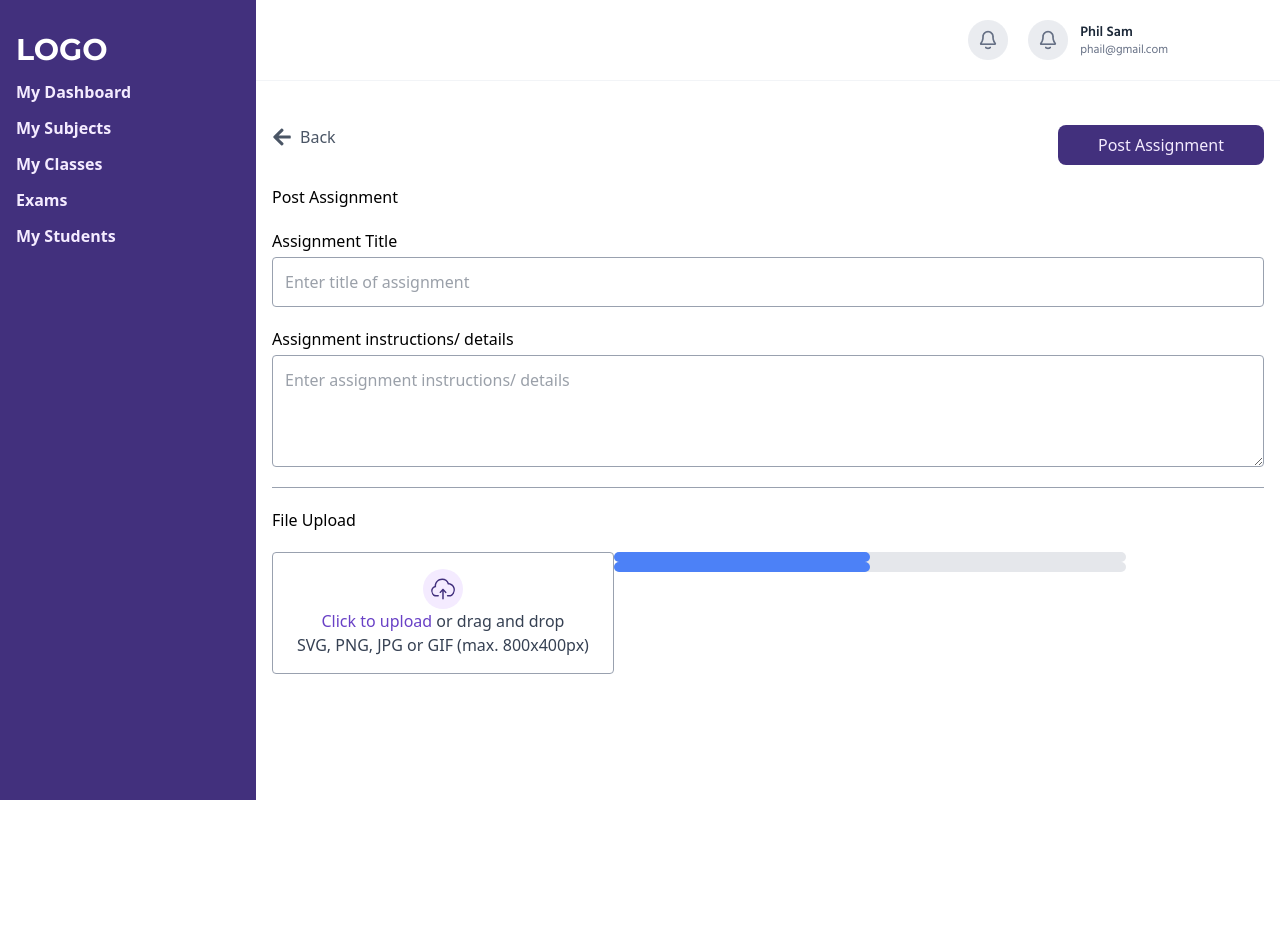
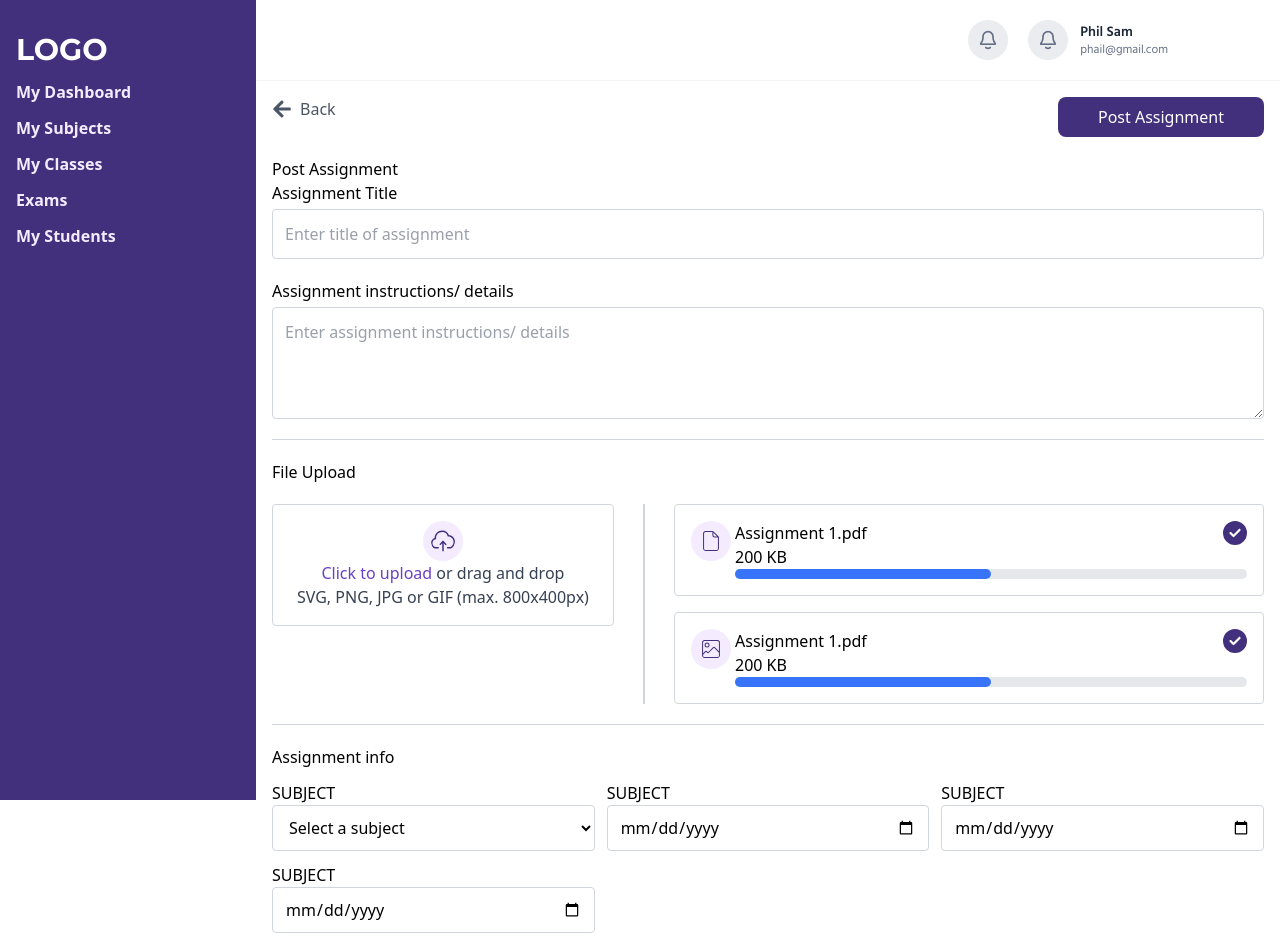
Before and after one commit to SolomonAfutu2003/School-Management-System, a React (Vite) app in the folder School Management System/: page /assignment in a window 1280 px wide. Shown: the top 951 px of the page. Before the commit the page ends 800 px from the top, so only its background shows below. Built offline with nearby package versions, Linux system fonts and the light colour scheme.

Commit message:
Done with the Assignment page of My Subjects

```diff
--- /dev/null
+++ b/School Management System/src/data/Subjects.json
@@ -0,0 +1,37 @@
+[
+    {
+      "id": 1,
+      "name": "Mathematics",
+      "category": "Science",
+      "credits": 4,
+      "teacher": "Dr. Smith"
+    },
+    {
+      "id": 2,
+      "name": "Physics",
+      "category": "Science",
+      "credits": 3,
+      "teacher": "Prof. Johnson"
+    },
+    {
+      "id": 3,
+      "name": "Literature",
+      "category": "Arts",
+      "credits": 3,
+      "teacher": "Ms. Williams"
+    },
+    {
+      "id": 4,
+      "name": "History",
+      "category": "Humanities",
+      "credits": 3,
+      "teacher": "Mr. Brown"
+    },
+    {
+      "id": 5,
+      "name": "Computer Science",
+      "category": "Science",
+      "credits": 4,
+      "teacher": "Dr. Lee"
+    }
+  ]
--- a/School Management System/src/pages/Assignments.jsx
+++ b/School Management System/src/pages/Assignments.jsx
@@ -2,36 +2,41 @@ import React from 'react'
 import LinksBtn from '../components/LinksBtn'
 import { FaArrowLeft } from "react-icons/fa";
 import { SlCloudUpload } from "react-icons/sl";
+import { CiFileOn } from "react-icons/ci";
+import { CiImageOn } from "react-icons/ci";
+import { FaCircleCheck } from "react-icons/fa6";
+import Subjects from "../data/Subjects.json"
 import Button from '../components/Button'
 
 const Assignments = () => {
   return (
     <div className='m-4 space-y-5'>
       <section className='flex justify-between'>
-        <LinksBtn text={"Back"} className={"text-gray-600 text-base font-medium flex gap-2 items-center"} icon={<FaArrowLeft className=' w-5 h-5' />} />
-        <Button text={"Post Assignment"} className={"bg-nav text-nav-text px-10 py-2 rounded-lg"} />
+        <LinksBtn to="/my-subjects" text={"Back"} className={"text-base text-gray-600 font-medium flex gap-2 items-center"} icon={<FaArrowLeft className=' w-5 h-5' />} />
+        <Button text={"Post Assignment"} className={"bg-nav text-white px-10 py-2 rounded-lg"} />
       </section>
 
       <section>
         <h3>Post Assignment</h3>
         <form action="" className='space-y-5'>
-          <div className='flex flex-col gap-5 border-b border-gray-400 py-5'>
+          <section className='flex flex-col gap-5'>
             <div className='flex flex-col gap-1'>
               <label htmlFor="Title">Assignment Title</label>
-              <input className='border border-gray-400 outline-0 text-gray-700 p-3 rounded-sm' type="text" name="assignment-title" id="Title" placeholder='Enter title of assignment' />
+              <input className='border border-gray-300 outline-0 text-gray-700 p-3 rounded-sm' type="text" name="assignment-title" id="Title" placeholder='Enter title of assignment' />
             </div>
 
             <div className='flex flex-col gap-1'>
               <label htmlFor="Details">Assignment instructions/ details</label>
-              <textarea className='border border-gray-400 outline-0 text-gray-700 p-3 rounded-sm h-28' name="assignment-details" id="Details" placeholder='Enter assignment instructions/ details'></textarea>
+              <textarea className='border border-gray-300 outline-0 text-gray-700 p-3 rounded-sm h-28' name="assignment-details" id="Details" placeholder='Enter assignment instructions/ details'></textarea>
             </div>
-          </div>
+          </section>
+          <hr className='text-gray-300' />
 
-          <div className='space-y-5'>
+          <section className='space-y-5 '>
             <h3>File Upload</h3>
-            <div className="flex">
-              <div >
-                <label className='flex flex-col justify-center items-center border border-gray-400 rounded-sm py-4 px-6' htmlFor="file-upload">
+            <div className="flex justify-between">
+              <div>
+                <label className='flex flex-col justify-center items-center border border-gray-300 rounded-sm py-4 px-6' htmlFor="file-upload">
                   <SlCloudUpload className='w-10 h-10 rounded-full p-2 bg-nav-text text-nav' />
                   <p className='text-gray-700'><span className='text-btn'>Click to upload</span> or drag and drop</p>
                   <p className='text-gray-700'>SVG, PNG, JPG or GIF (max. 800x400px)</p>
@@ -39,21 +44,80 @@ const Assignments = () => {
                 <input className='hidden' type="file" name="" id="file-upload" />
               </div>
 
+              <div className='h-50 w-0.5 bg-gray-300'></div>
+
+              <div className='space-y-4'>
+                <section className='border border-gray-300 rounded-sm flex gap-1 p-4'>
+                  <CiFileOn className='w-10 h-10 text-nav rounded-full bg-nav-text p-2' />
                   <div>
-                <div>
+                    <div className='flex justify-between'>
+                      <span>Assignment 1.pdf</span>
+                      <FaCircleCheck className='w-6 h-6 text-nav' />
+                    </div>
+                    <span>200 KB</span>
                     <div className="w-lg bg-gray-200 rounded-full h-2.5">
                       <div className="bg-blue-600 h-2.5 rounded-full animate-pulse" style={{ width: '50%' }}></div>
                     </div>
                   </div>
+                </section>
 
+                <section className='border border-gray-300 rounded-sm flex gap-1 p-4'>
+                  <CiImageOn className='w-10 h-10 text-nav rounded-full bg-nav-text p-2' />
                   <div>
+                    <div className='flex justify-between'>
+                      <span>Assignment 1.pdf</span>
+                      <FaCircleCheck className='w-6 h-6 text-nav' />
+                    </div>
+                    <span>200 KB</span>
                     <div className="w-lg bg-gray-200 rounded-full h-2.5">
                       <div className="bg-blue-600 h-2.5 rounded-full animate-pulse" style={{ width: '50%' }}></div>
                     </div>
                   </div>
+                </section>
               </div>
             </div>
+          </section>
+
+          <hr className='text-gray-300' />
+
+          <section className='space-y-3'>
+            <h3>Assignment info</h3>
+            <div>
+              <div className='grid grid-cols-3 gap-3'>
+                <div className='flex flex-col'>
+                  <label htmlFor="">SUBJECT</label>
+                  <select className='border border-gray-300 rounded-sm py-2.5 px-3'>
+                    <option value="" disabled selected>Select a subject</option>
+                    {Subjects.map((sub) => (
+                      <option key={sub.id} value={sub.id}>
+                        {sub.name}
+                      </option>
+                    )
+                    )}
+                  </select>
                 </div>
+              <div className='flex flex-col'>
+                  <label htmlFor="">SUBJECT</label>
+                  <input className='border border-gray-300 rounded-sm py-2.5 px-3' type="date" name="" id="" />
+              </div>
+                <div className='flex flex-col'>
+                  <label htmlFor="">SUBJECT</label>
+                  <input className='border border-gray-300 rounded-sm py-2.5 px-3' type="date" name="" id="" />
+                </div>
+                <div className='flex flex-col'>
+                  <label htmlFor="">SUBJECT</label>
+                  <input className='border border-gray-300 rounded-sm py-2.5 px-3' type="date" name="" id="" />
+                </div>
+              </div>
+              <div></div>
+            </div>
+          </section>
+
+          <section className='flex gap-6 justify-end'>
+            <Button text={"Reset"} className={"border border-nav py-2 px-10 text-nav rounded-sm text-sm font-semibold"}/>
+            <Button text={"Post Assignment"} className={"py-2 px-10 bg-nav text-white rounded-sm text-sm font-semibold"}/>
+          </section>
+
         </form>
 
       </section>
```
Lines whose indentation alone changed are shown as unchanged.
